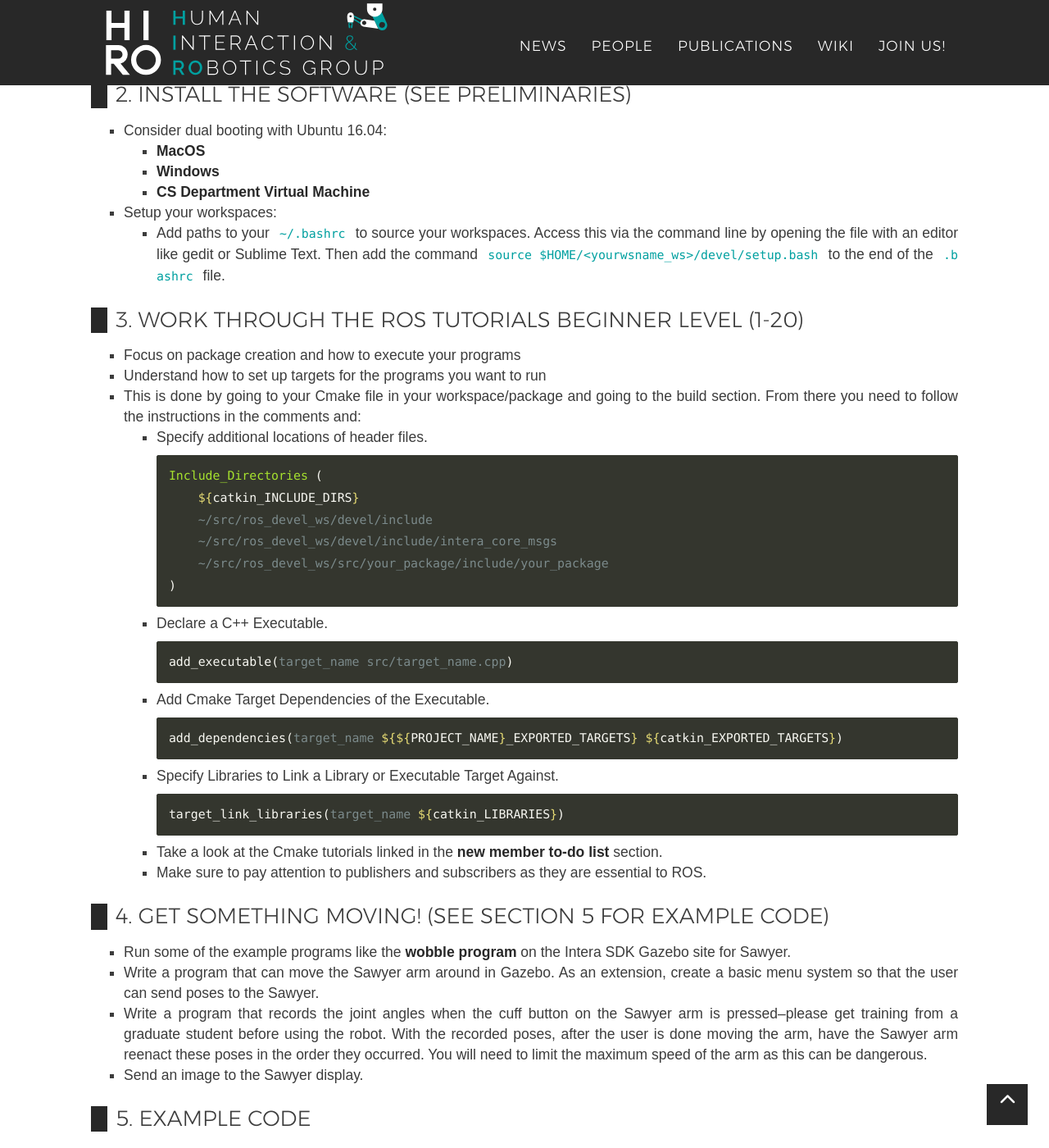
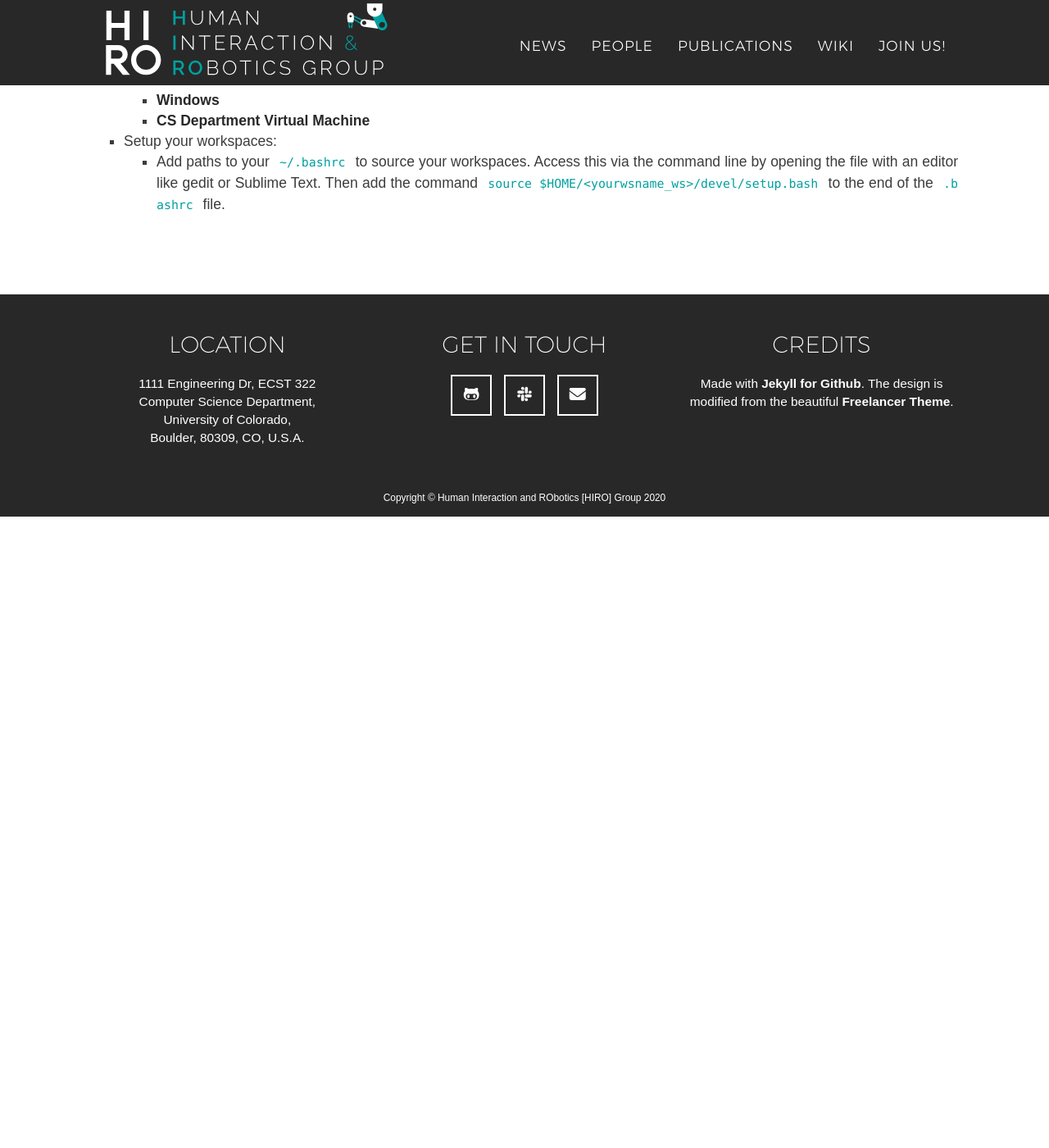
Before and after one commit to HIRO-group/HIRO-group.github.io, a Jekyll site: the page built from _posts/wiki/2019-09-03-Undergrad-Guide.md, in a window 1280 px wide and 1400 px high, scrolled down 1312 px. Shown: the whole window at 82% size. Built offline with Jekyll 4.4.1, drawn with Linux system fonts in a browser that asks for light colours; nearby versions of some CDN libraries; some web fonts are replaced; after the commit the page ends 1942 px from its top, so only the background shows below that; some of the changed text lies outside the part shown.

Commit message:
minor changes; modified garrett's undergrad guide; added sawyer guide

```diff
--- a/_posts/wiki/2019-09-03-Undergrad-Guide.md
+++ b/_posts/wiki/2019-09-03-Undergrad-Guide.md
@@ -14,7 +14,7 @@ author: Garrett Pierson
 
 This guide is intended for new group members with limited exposure to
 ROS and other tools used in the HIRO Group. This page in conjunction with the
-[new member to-do list]({% post_url wiki/2020-02-03-new-HIRO-member %}) page will help you through setting up all of the software
+[new member to-do list]({% post_url wiki/2020-03-13-setup %}) page will help you through setting up all of the software
 so that you can get started working on your project with minimal frustration.
 
 # When Should I Ask For Help?
@@ -67,105 +67,3 @@ tutorial first to learn some basic command line tools.
       command line by opening the file with an editor like gedit or Sublime Text.
       Then add the command `source $HOME/<yourwsname_ws>/devel/setup.bash` to the
       end of the `.bashrc` file.
-
-## 3. Work through the ROS Tutorials Beginner Level (1-20)
-
-  * Focus on package creation and how to execute your programs
-  * Understand how to set up targets for the programs you want to run
-  * This is done by going to your Cmake file in your workspace/package and going
-   to the build section. From there you need to follow the instructions in the
-   comments and:
-    * Specify additional locations of header files.
-      ~~~cmake
-      Include_Directories (
-          ${catkin_INCLUDE_DIRS}
-          ~/src/ros_devel_ws/devel/include
-          ~/src/ros_devel_ws/devel/include/intera_core_msgs
-          ~/src/ros_devel_ws/src/your_package/include/your_package
-      )
-      ~~~
-    * Declare a C++ Executable.
-      ~~~cmake
-      add_executable(target_name src/target_name.cpp)
-      ~~~
-    * Add Cmake Target Dependencies of the Executable.
-      ~~~cmake
-      add_dependencies(target_name ${${PROJECT_NAME}_EXPORTED_TARGETS} ${catkin_EXPORTED_TARGETS})
-      ~~~
-    * Specify Libraries to Link a Library or Executable Target Against.
-      ~~~cmake
-      target_link_libraries(target_name ${catkin_LIBRARIES})
-      ~~~
-
-    * Take a look at the Cmake tutorials linked in the [new member to-do list]({% post_url wiki/2020-02-03-new-HIRO-member %}) section.
-    * Make sure to pay attention to publishers and subscribers as they are essential to ROS.
-
-## 4. Get something moving! (See Section 5 for Example Code)
-
-  * Run some of the example programs like the [wobble program](http://sdk.rethinkrobotics.com/intera/Head_Movement_Example) on the Intera SDK Gazebo site for Sawyer.
-  * Write a program that can move the Sawyer arm around in Gazebo. As an extension, create a basic menu system so that the user can send poses to the Sawyer.
-  * Write a program that records the joint angles when the cuff button on the Sawyer arm is pressed--please get training from a graduate student before using the robot.
-  With the recorded poses, after the user is done moving the arm, have the Sawyer arm reenact these poses in the order they occurred. You will need to limit the maximum speed of the arm as this can be dangerous.
-  * Send an image to the Sawyer display.
-
-## 5. Example Code
-
-  * Pan Sawyer's head.
-
-      ~~~c
-      #include "ros/ros.h"
-      #include <iostream>
-      #include <sstream>
-      #include "HeadPanCommand.h"
-
-      int main(int argc, char **argv)
-      {
-          ros::init(argc, argv, "pub");
-          ros::NodeHandle n;
-
-          ros::Publisher joint_pub = n.advertise<intera_core_msgs::HeadPanCommand>("/robot/head/command_head_pan", 100);
-
-          ros::Rate loop_rate(1);
-          float target = 1.0;
-
-          while(ros::ok())
-          {
-              intera_core_msgs::HeadPanCommand msg;
-              msg.target = 1.0 - target;
-              target = msg.target;
-              msg.speed_ratio = 0.5;
-              msg.pan_mode = 0;
-              joint_pub.publish(msg);
-              ros::spinOnce();
-              loop_rate.sleep();
-          }
-          return 0;
-      }
-      ~~~
-  * Send a pose to Sawyer.
-      ~~~c
-      #include "ros/ros.h"
-      #include <iostream>
-      #include <sstream>
-      #include "JointCommand.h"
-
-      int main(int argc, char **argv) {
-        ros::init(argc, argv, "pub");
-        ros::NodeHandle n;
-
-        ros::Publisher joint_pub = n.advertise<intera_core_msgs::JointCommand>("/robot/right_joint_position_controller/joints/right_j0_controller/command",100);
-        ros::Rate loop_rate(1);
-
-        float position = 2.0;
-        intera_core_msgs::JointCommand msg;
-
-        msg.mode = 1;
-        msg.names[0] = "j0";
-        msg.position[0] = position;
-
-        joint_pub.publish(msg);
-        ros::spinOnce();
-        loop_rate.sleep();
-        return 0;
-       }
-      ~~~
```
Also changed, not shown: _posts/wiki/2020-03-13-setup.md (+10 -6 lines), _posts/wiki/2020-03-18-sawyer.md (added, +125 -0 lines).
